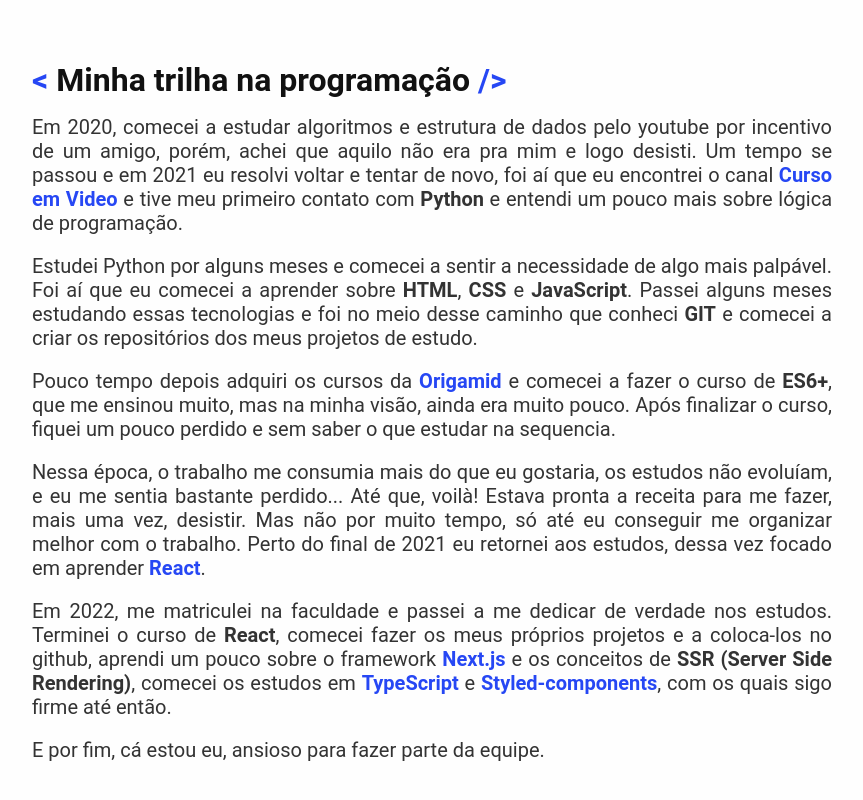
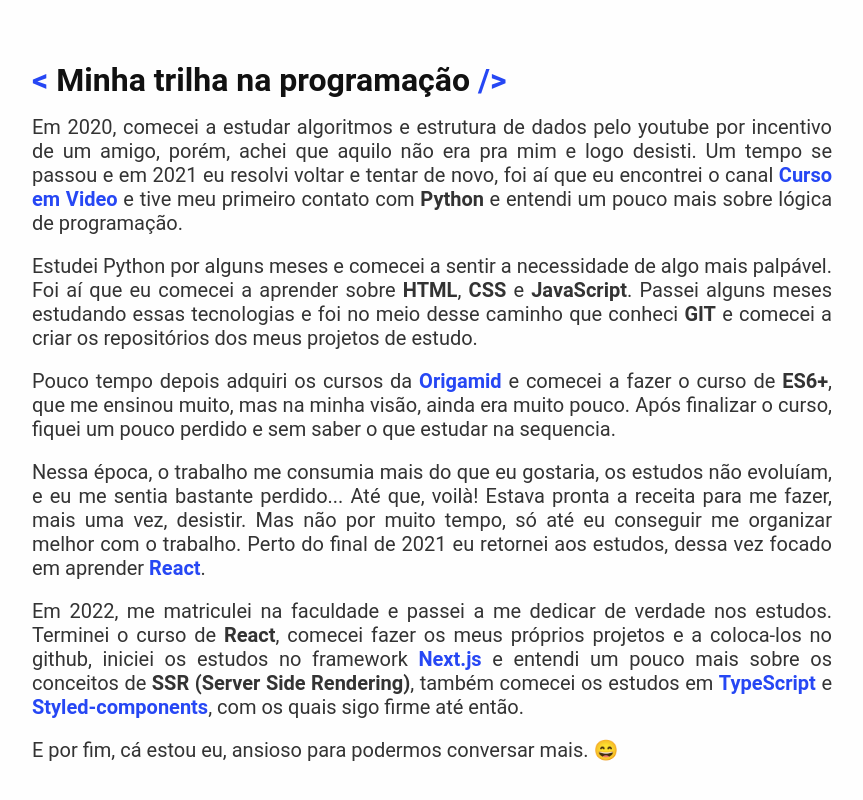
Before and after one commit to jeanwisotscki/portfolio, a Next.js app: page /sobre in a window 1280 px wide. Shown: the part 646-1446 px from the top of the page, without its empty margins (208-1071 px from the left). Built offline with nearby package versions, Linux system fonts and the light colour scheme.

Commit message:
fix: alteração de textos

```diff
--- a/src/components/Accordion/accordionData.ts
+++ b/src/components/Accordion/accordionData.ts
@@ -2,16 +2,16 @@ export const accordionData = [
   {
     question: "Antes de tudo",
     answer:
-      "Quero te agradecer por ter chegado até aqui, sou muito grato pelo seu tempo e por de alguma forma, você ter tido interesse no meu trabalho.",
+      "Quero te dizer que sou muito grato por você ter chegado até aqui, e por de alguma forma, você ter tido interesse no meu trabalho. Obrigado! ❤️",
   },
   {
     question: "Mas eu preciso te falar que",
     answer:
-      "Não existe nenhuma métrica para as minhas habilidades e/ou conhecimentos aqui. Na minha visão, o conhecimento é imensurável e tentar medir ele, da forma que for, é um erro.",
+      "Não existe nenhuma métrica para as minhas habilidades e/ou conhecimentos aqui. 🤷",
   },
   {
     question: "Dito isso",
     answer:
-      "Eu sou um programador iniciante, porem bastante dedicado e disposto a aprender coisas novas. Eu me considero proativo e altruísta, diria que sou um curioso nato, talvez um pouco tímido num primeiro momento, bom ouvinte, bastante responsável e determinado, e com muito senso de equipe.",
+      "Eu sou um programador iniciante, bastante dedicado e disposto a aprender coisas novas. Me considero bastante responsável e determinado, diria também que sou um curioso nato e com muito senso de equipe.",
   },
 ];
--- a/src/pages/sobre/index.tsx
+++ b/src/pages/sobre/index.tsx
@@ -87,10 +87,11 @@ const Sobre = () => {
         <p>
           Em 2022, me matriculei na faculdade e passei a me dedicar de verdade
           nos estudos. Terminei o curso de <strong>React</strong>, comecei fazer
-          os meus próprios projetos e a coloca-los no github, aprendi um pouco
-          sobre o framework{" "}
-          <LinkButton href="https://nextjs.org/" textContent="Next.js" /> e os
-          conceitos de <strong>SSR (Server Side Rendering)</strong>, comecei os
+          os meus próprios projetos e a coloca-los no github, iniciei os estudos
+          no framework{" "}
+          <LinkButton href="https://nextjs.org/" textContent="Next.js" /> e
+          entendi um pouco mais sobre os conceitos de{" "}
+          <strong>SSR (Server Side Rendering)</strong>, também comecei os
           estudos em{" "}
           <LinkButton
             href="https://www.typescriptlang.org/"
@@ -104,7 +105,7 @@ const Sobre = () => {
           , com os quais sigo firme até então.
         </p>
         <br />
-        <p>E por fim, cá estou eu, ansioso para fazer parte da equipe.</p>
+        <p>E por fim, cá estou eu, ansioso para podermos conversar mais. 😄</p>
       </TextContainer>
     </LayoutBase>
   );
```
